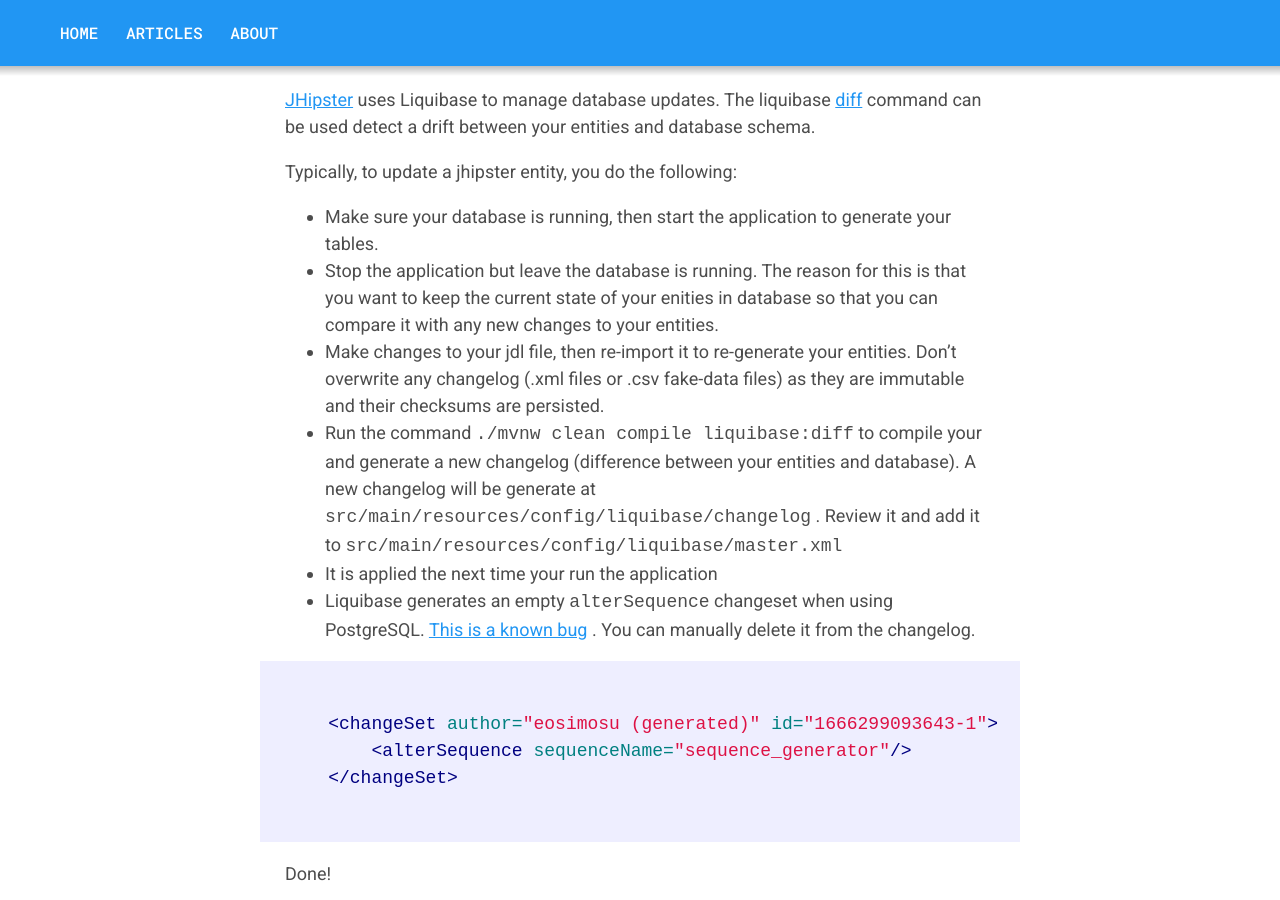
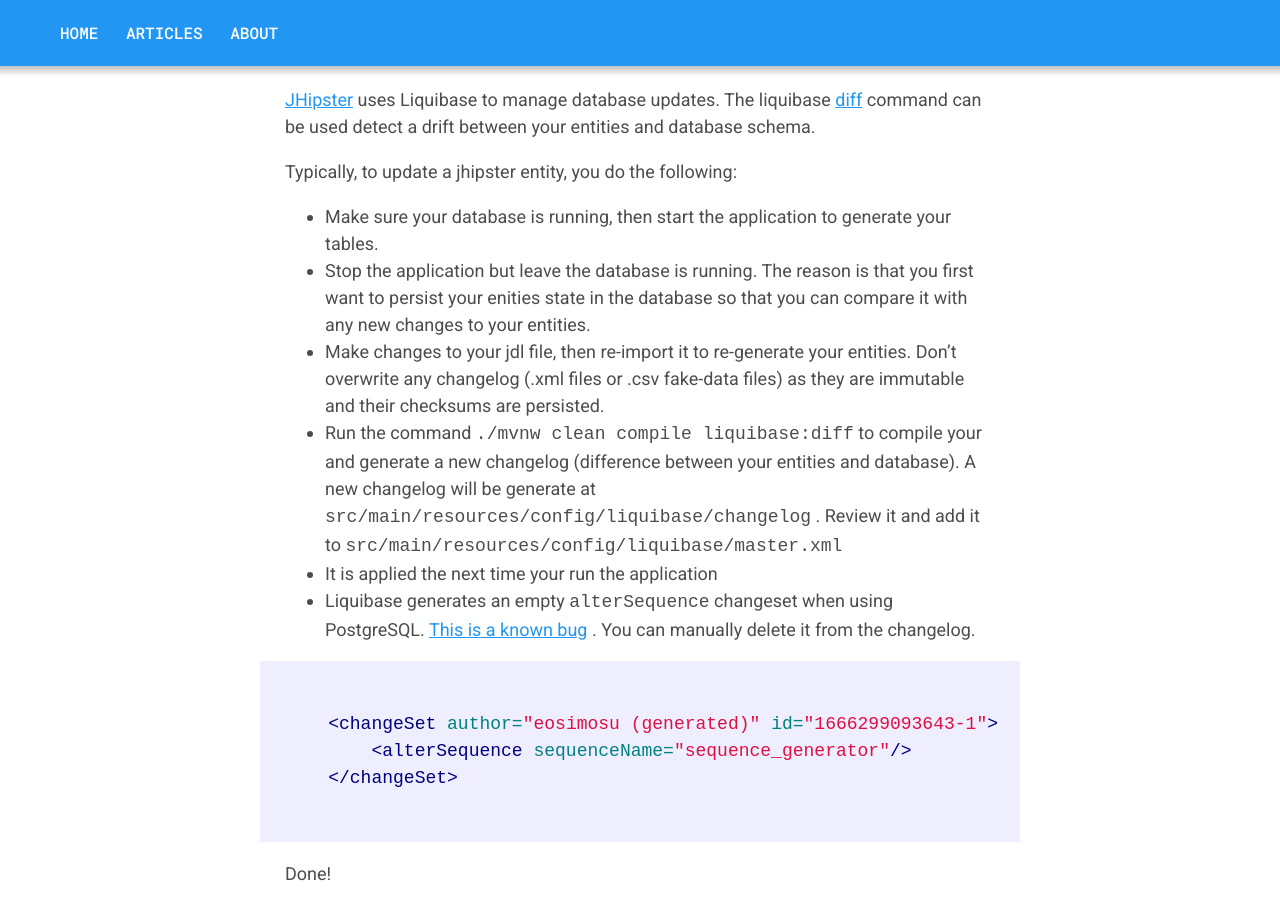
Before and after one commit to osimosu/osimosu.github.io, a Jekyll site: the page built from _posts/2022-10-18-how-to-update-jhipster-entity.markdown, in a window 1280 px wide and 900 px high, scrolled down 370 px. Built offline with Jekyll 4.4.1, drawn with Linux system fonts in a browser that asks for light colours.

Commit message:
Update post

```diff
--- a/_posts/2022-10-18-how-to-update-jhipster-entity.markdown
+++ b/_posts/2022-10-18-how-to-update-jhipster-entity.markdown
@@ -11,7 +11,7 @@ categories: jhipster, entity, docker
 
 Typically, to update a jhipster entity, you do the following:
 - Make sure your database is running, then start the application to generate your tables.
-- Stop the application but leave the database is running. The reason for this is that you want to keep the current state of your enities in database so that you can compare it with any new changes to your entities.
+- Stop the application but leave the database is running. The reason is that you first want to persist your enities state in the database so that you can compare it with any new changes to your entities.
 - Make changes to your jdl file, then re-import it to re-generate your entities. Don't overwrite any changelog (.xml files or .csv fake-data files) as they are immutable and their checksums are persisted.
 - Run the command `./mvnw clean compile liquibase:diff` to compile your and generate a new changelog (difference between your entities and database). A new changelog will be generate at `src/main/resources/config/liquibase/changelog`
 . Review it and add it to `src/main/resources/config/liquibase/master.xml`
```
